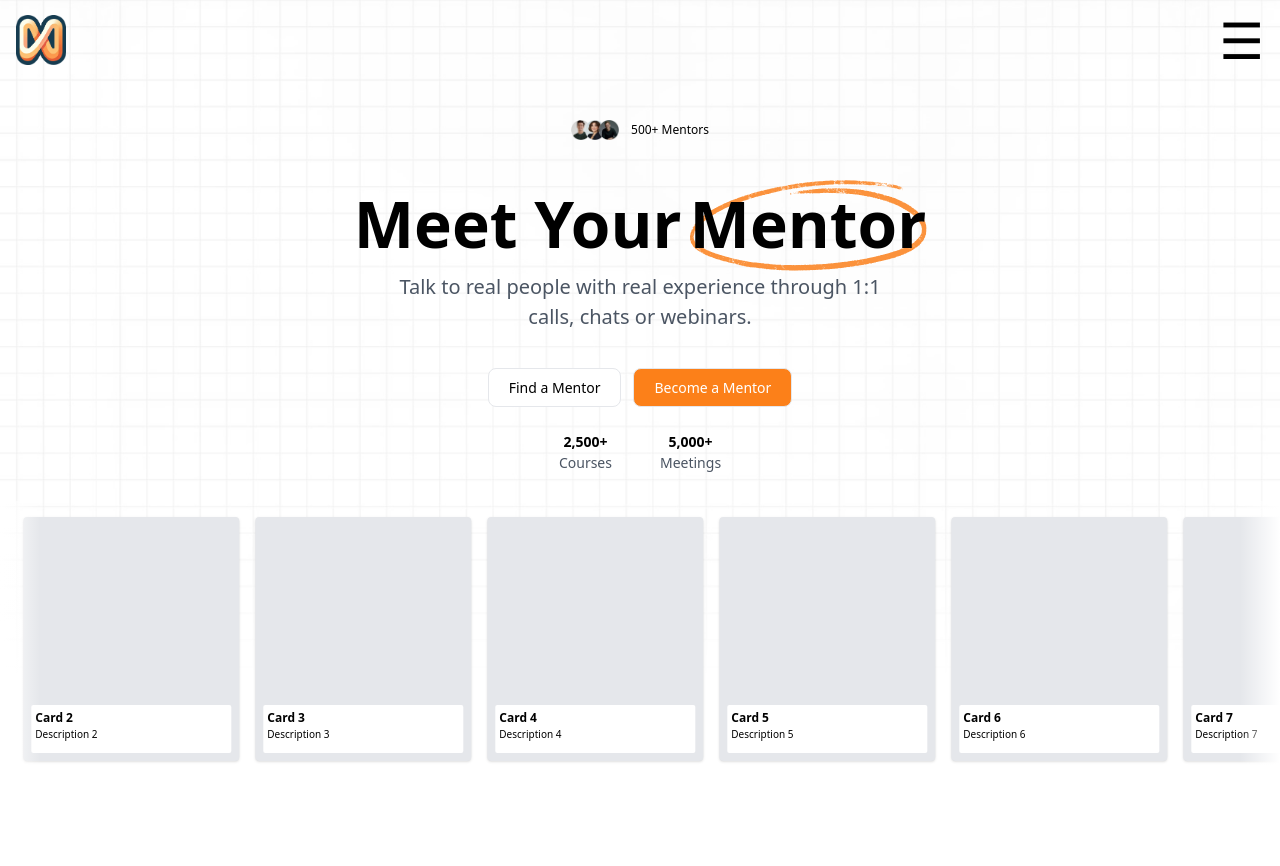
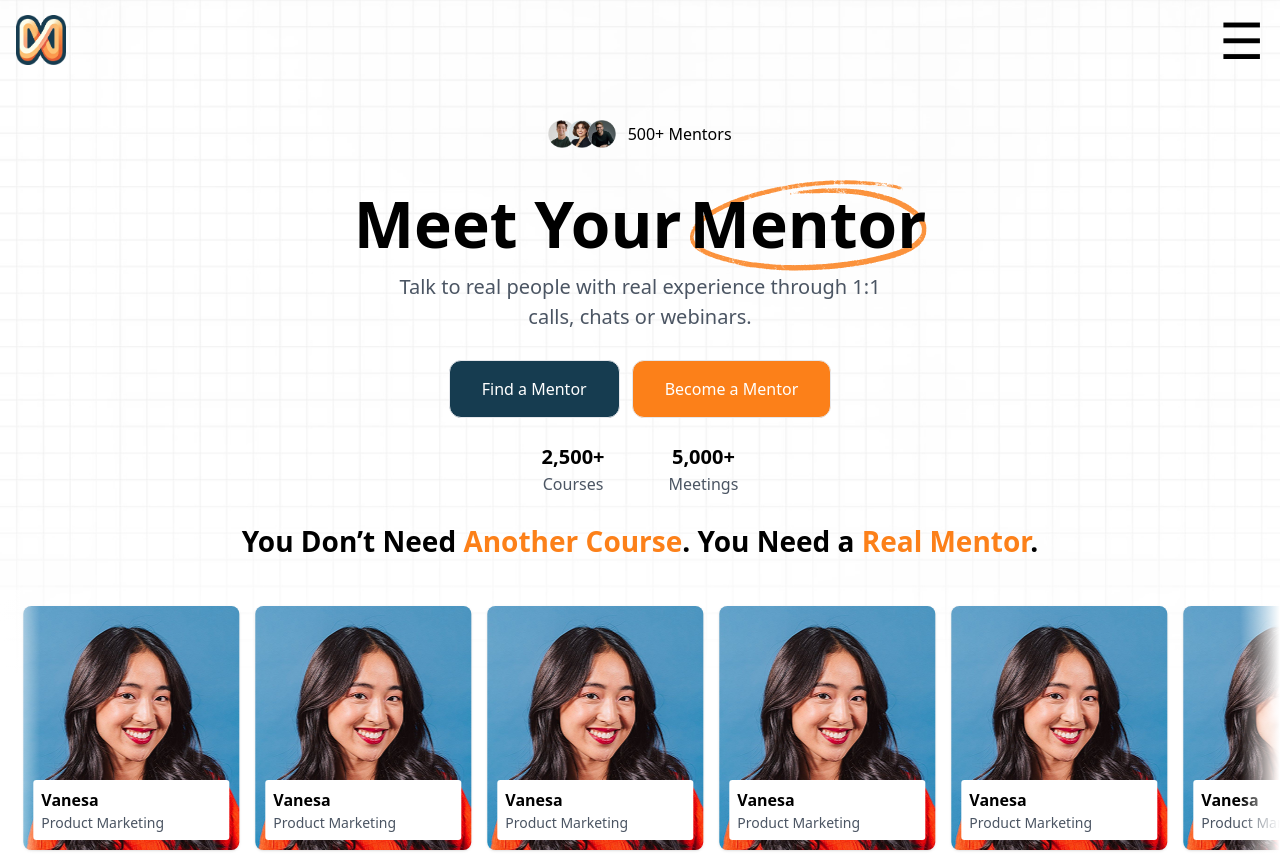
Before and after one commit to Ameen-KM10/MeetMyMentor, a React (Vite) app in the folder client/: page / in a window 1280 px wide. Before the commit the page ends 800 px from the top, so only its background shows below. Built offline with nearby package versions, Linux system fonts and the light colour scheme; a web font is replaced by a local one.

Commit message:
hero section for desktop

```diff
--- a/client/src/component/MarqueeCard.jsx
+++ b/client/src/component/MarqueeCard.jsx
@@ -1,10 +1,30 @@
 import React from "react";
+import ProfileImage from "../assets/photo.png";
 
 const MarqueeCard = React.forwardRef(({ card }, ref) => (
-  <div ref={ref} className="sm:min-w-[138px] lg:min-w-[216px] sm:min-h-[158px] lg:min-h-[244px] mx-2 bg-gray-200 rounded shadow p-2 flex items-end">
-    <div className="bg-white w-full sm:h-[42px] lg:h-[48px] rounded-sm p-1">
-      <p className="font-sans font-semibold text-[12px]">{card.title}</p>
-      <p className="font-sans font-medium text-[10px]">{card.description}</p>
+  <div
+    ref={ref}
+    className="
+  sm:min-w-[138px] sm:min-h-[158px] sm:p-2
+  lg:min-w-[216px] lg:min-h-[244px] lg:p-[10px]
+  mx-2 bg-gray-200 rounded-lg shadow flex items-end"
+    style={{
+      backgroundImage: `url(${ProfileImage})`,
+      backgroundSize: "100% 100%",
+    }}
+  >
+    <div
+      className="
+    sm:h-[42px] sm:p-1
+    lg:h-[60px] lg:p-2
+    rounded-[3px] p-1 bg-white w-full "
+    >
+      <p className="font-sans font-semibold sm:text-[12px] lg:text-[16px]">
+        {card.title}
+      </p>
+      <p className="font-sans font-regular sm:text-[10px] lg:text-[14px] text-gray-600">
+        {card.description}
+      </p>
     </div>
   </div>
 ));
--- a/client/src/pages/LandingPage.jsx
+++ b/client/src/pages/LandingPage.jsx
@@ -7,16 +7,18 @@ import Line from "../assets/path8.svg";
 
 const LandingPage = () => {
   const cards = [
-    { title: "Card 1", description: "Description 1" },
-    { title: "Card 2", description: "Description 2" },
-    { title: "Card 3", description: "Description 3" },
-    { title: "Card 4", description: "Description 4" },
-    { title: "Card 5", description: "Description 5" },
-    { title: "Card 6", description: "Description 6" },
-    { title: "Card 7", description: "Description 7" },
-    { title: "Card 8", description: "Description 8" },
-    { title: "Card 9", description: "Description 9" },
-    { title: "Card 10", description: "Description 10" },
+    { title: "Vanesa", description: "Product Marketing" },
+    { title: "Vanesa", description: "Product Marketing" },
+    { title: "Vanesa", description: "Product Marketing" },
+    { title: "Vanesa", description: "Product Marketing" },
+    { title: "Vanesa", description: "Product Marketing" },
+    { title: "Vanesa", description: "Product Marketing" },
+    { title: "Vanesa", description: "Product Marketing" },
+    { title: "Vanesa", description: "Product Marketing" },
+    { title: "Vanesa", description: "Product Marketing" },
+    { title: "Vanesa", description: "Product Marketing" },
+    { title: "Vanesa", description: "Product Marketing" },
+    { title: "Vanesa", description: "Product Marketing" },
   ];
   return (
     <>
@@ -27,18 +29,30 @@ const LandingPage = () => {
         {/*
         This is the Header Part or the Nav Bar
         */}
-        <div className="sm:h-20 sm:w-full sm:px-4 flex items-center justify-between">
-          <img className="sm:w-[50px] sm:h-[50px]" src={Logo} alt="logo"></img>
+        <div className="
+        sm:h-20 sm:w-full sm:px-4
+        flex items-center justify-between">
+
+          <img className="
+          sm:w-[50px] sm:h-[50px]" src={Logo} alt="logo"></img>
           <div className="sm:text-[50px]">&#9776;</div>
         </div>
 
         {/*
         Mentor count element
         */}
-        <div className="flex flex-col sm:gap-6 sm:mt-10">
+        <div className="
+        sm:gap-6 sm:mt-10
+        flex flex-col ">
           <div className="flex gap-3 justify-center items-center">
-            <img className="sm:h-5" src={Mentors}></img>
-            <div className="font-sans font-medium text-[12px]">
+            <img className="
+            sm:h-5
+            lg:h-7" src={Mentors}>
+            </img>
+            <div className="
+            sm:text-[12px]
+            lg:text-[16px]
+            font-sans font-medium ">
               500+ Mentors
             </div>
           </div>
@@ -46,10 +60,15 @@ const LandingPage = () => {
           {/*
         Hero title text "Meet Your Mentors"
         */}
-          <div className="my-3">
+          <div className="
+          sm:my-3
+          lg:my-1">
             <div className="flex justify-center items-center">
               <div className="flex items-center space-x-2">
-                <p className="font-sans font-semibold sm:text-[36px] lg:text-[64px] " >
+                <p className="
+                sm:text-[36px]
+                lg:text-[64px]
+                font-sans font-semibold ">
                   Meet Your
                 </p>
                 <div className="relative inline-block">
@@ -58,37 +77,73 @@ const LandingPage = () => {
                     src={Line}
                     alt="Decorative line"
                   />
-                  <p className="font-sans font-semibold sm:text-[36px] lg:text-[64px] relative z-10">
+                  <p className="
+                  sm:text-[36px]
+                  lg:text-[64px]
+                  relative z-10 font-sans font-semibold">
                     Mentor
                   </p>
                 </div>
               </div>
             </div>
-            <div className="sm:w-[300px] sm:text-[12px] lg:w-[522px] lg:text-[20px] mx-auto font-sans font-medium text-center text-gray-600">
+            <div className="
+            sm:w-[300px] sm:text-[12px]
+            lg:w-[522px] lg:text-[20px]
+            mx-auto font-sans font-medium text-center text-gray-600">
               Talk to real people with real experience through 1:1 calls, chats
               or webinars.
             </div>
           </div>
           <div className="flex gap-3 justify-center items-center">
-            <button className="sm:px-5 sm:py-2 sm:rounded-lg sm:text-[14px] sm:font-medium font-sans border bg-white">
+            <button
+              className="
+            sm:px-5 sm:py-2 sm:rounded-lg sm:text-[14px]
+            lg:px-8 lg:py-4 lg:rounded-xl lg:text-[16px]
+            font-sans border font-medium text-white bg-[#163C50]"
+            >
               Find a Mentor
             </button>
-            <button className="sm:px-5 sm:py-2 sm:rounded-lg sm:text-[14px] sm:font-medium font-sans border bg-[#FC8019] text-white">
+
+            <button
+              className="
+            sm:px-5 sm:py-2 sm:rounded-lg sm:text-[14px]
+            lg:px-8 lg:py-4 lg:rounded-xl lg:text-[16px]
+            font-sans border font-medium text-white bg-[#FC8019]"
+            >
               Become a Mentor
             </button>
           </div>
 
-          <div className="flex sm:text-[14px] sm:gap-12 text-center font-sans justify-center">
+          <div className="
+          sm:text-[14px] sm:gap-12
+          lg:text-[20px] lg:gap-16
+          text-center font-sans flex justify-center ">
             <div>
               <p className="font-semibold">2,500+</p>
-              <p className="font-medium text-gray-600">Courses</p>
+              <p className="
+              lg:text-[16px]
+              font-medium text-gray-600 ">
+                Courses
+              </p>
             </div>
             <div>
               <p className="font-semibold">5,000+</p>
-              <p className="font-medium text-gray-600">Meetings</p>
+              <p className="
+              lg:text-[16px]
+              font-medium text-gray-600 ">
+                Meetings
+              </p>
             </div>
           </div>
+          <div className="
+        sm:hidden
+        lg:inline
+        flex text-center text-[28px] font-sans font-semibold
+        ">
+           You Don’t Need <span className="text-[#FC8019]">Another Course</span>. You Need a <span className="text-[#FC8019]">Real Mentor</span>.
         </div>
+        </div>
+
         <div className="w-full mt-7 overflow-hidden relative">
           <div className="absolute top-0 left-0 h-full w-10 bg-gradient-to-r from-white to-transparent z-10 pointer-events-none" />
           <div className="absolute top-0 right-0 h-full w-10 bg-gradient-to-l from-white to-transparent z-10 pointer-events-none" />
```
Also changed, not shown: client/src/assets/photo.png (added).
